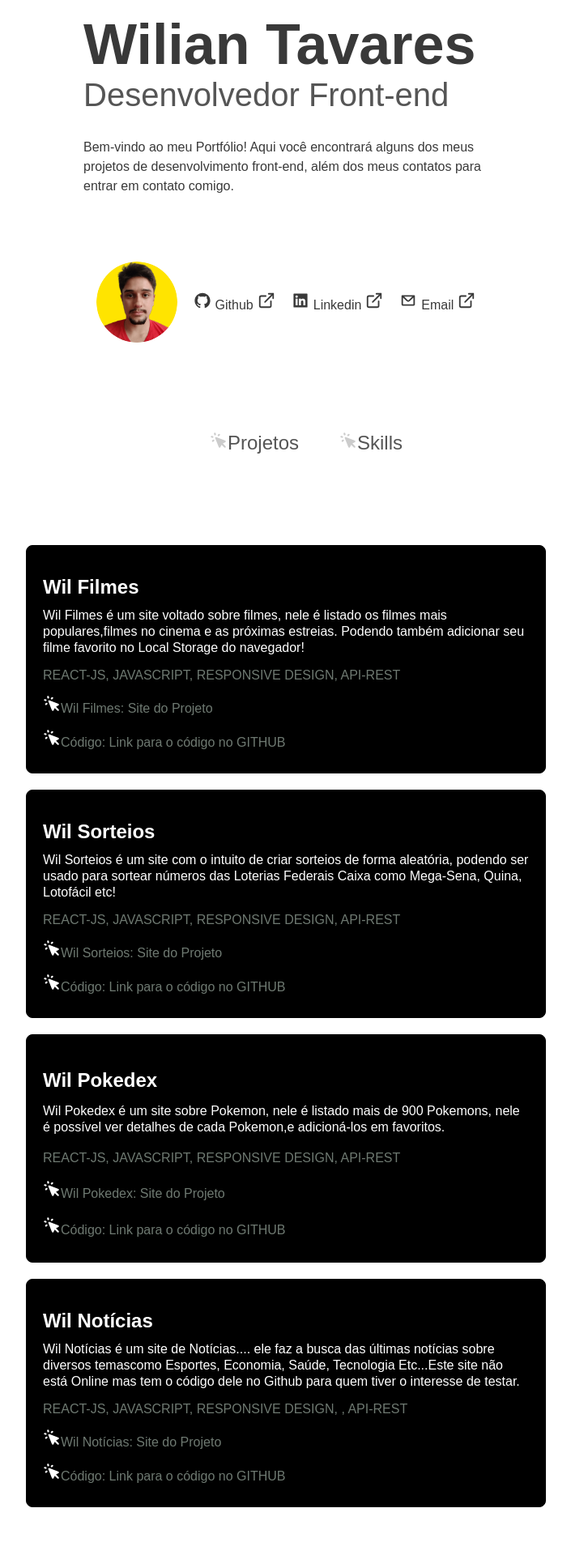
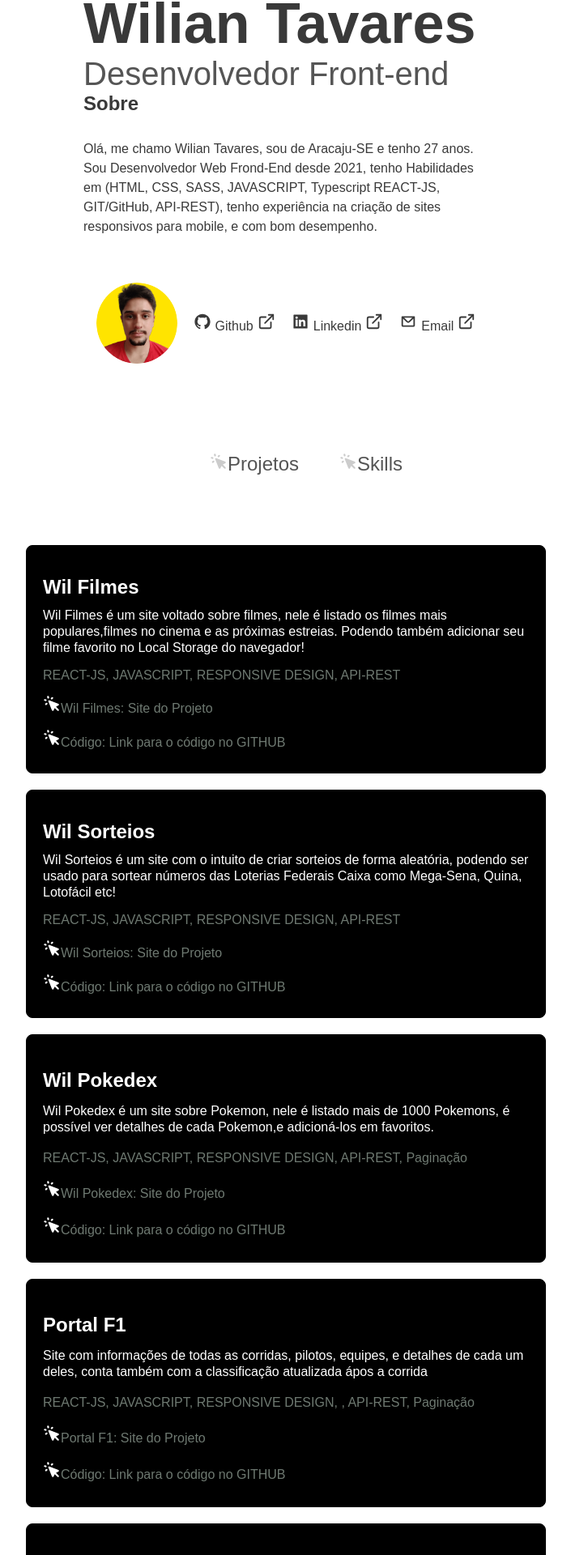
Before and after one commit to wilian-tavares/MyPortifolio, a React (Create React App) app: page / in a window 1280 px wide. Shown: the part 67-1987 px from the top of the page at 81% size, without its empty margins (287-992 px from the left). Built offline with nearby package versions, Linux system fonts and the light colour scheme.

Commit message:
Fix: modificação no Sobre/ e atualização de projetos

```diff
--- a/src/App.css
+++ b/src/App.css
@@ -128,6 +128,9 @@ body {
     width: 50%;
 }
 
+footer {
+    margin-bottom: 20px;
+}
 
 
 /* footer   */
--- a/src/App.js
+++ b/src/App.js
@@ -17,21 +17,23 @@ function App() {
           <div className='logo'>
             <h1>Wilian Tavares</h1>
             <span>Desenvolvedor Front-end</span>
+            <h2>Sobre</h2>
             <p>
-          Bem-vindo ao meu Portfólio! Aqui você encontrará alguns dos meus projetos de desenvolvimento front-end,
-          além dos meus contatos para entrar em contato comigo.
+              Olá, me chamo Wilian Tavares, sou de Aracaju-SE e tenho 27 anos. Sou Desenvolvedor Web Frond-End desde 2021,
+              tenho Habilidades em (HTML, CSS, SASS, JAVASCRIPT, Typescript REACT-JS, GIT/GitHub, API-REST),
+              tenho experiência na criação de sites responsivos para mobile, e com bom desempenho.
             </p>
           </div>
 
 
           <div className='footer'>
             <div className='links'>
-            <img src={Imagem} alt="Wilian.png"/>
+              <img src={Imagem} alt="Wilian.png" />
               <div className='areaLinks'>
                 <a href='https://github.com/wilian-tavares' target={'_blank'}>
                   <AiOutlineGithub size={22} color='#393939' />
                   <span>Github</span>
-                <FiExternalLink  size={22} color="#393939" />
+                  <FiExternalLink size={22} color="#393939" />
                 </a>
               </div>
 
@@ -44,7 +46,7 @@ function App() {
               </div>
 
               <div className='areaLinks'>
-              <a  href="mailto:wilian1910@gmail.com" target={'_blank'}>
+                <a href="mailto:wilian1910@gmail.com" target={'_blank'}>
                   <CgMail size={22} color="#393939" />
                   <span>Email</span>
                   <FiExternalLink size={22} color="#393939" />
@@ -71,13 +73,13 @@ function App() {
               <Card
                 projeto={'Wil Filmes'}
                 descricao={
-              "Wil Filmes é um site voltado sobre filmes, nele é listado os filmes mais populares,"+
+                  "Wil Filmes é um site voltado sobre filmes, nele é listado os filmes mais populares," +
                   "filmes no cinema e as próximas estreias. Podendo também adicionar seu filme favorito no Local Storage do navegador!"
                 }
 
                 conceitos={"REACT-JS, JAVASCRIPT, RESPONSIVE DESIGN, API-REST"}
 
-            icon={ <HiCursorClick size={22} color="#FFF" />}
+                icon={<HiCursorClick size={22} color="#FFF" />}
                 linkProjeto={"https://wilfilmes.netlify.app/"}
 
                 linkGithub={"https://github.com/wilian-tavares/Wil-Flix"}
@@ -90,9 +92,9 @@ function App() {
                 }
                 conceitos={"REACT-JS, JAVASCRIPT, RESPONSIVE DESIGN, API-REST"}
 
-            icon={ <HiCursorClick size={22} color="#FFF" />}
+                icon={<HiCursorClick size={22} color="#FFF" />}
 
-            linkProjeto={"https://wiliansorteios.netlify.app/"}
+                linkProjeto={"https://wilsorteios.netlify.app/"}
 
                 linkGithub={"https://github.com/wilian-tavares/Sorteios-React"}
               />
@@ -100,12 +102,12 @@ function App() {
               <Card
                 projeto={'Wil Pokedex'}
                 descricao={
-              "Wil Pokedex é um site sobre Pokemon, nele é listado mais de 900 Pokemons, nele é possível ver detalhes de cada Pokemon,"+
+                  "Wil Pokedex é um site sobre Pokemon, nele é listado mais de 1000 Pokemons,  é possível ver detalhes de cada Pokemon," +
                   "e adicioná-los em favoritos."
                 }
-            conceitos={"REACT-JS, JAVASCRIPT, RESPONSIVE DESIGN, API-REST"}
+                conceitos={"REACT-JS, JAVASCRIPT, RESPONSIVE DESIGN, API-REST, Paginação"}
 
-            icon={ <HiCursorClick size={22} color="#FFF" />}
+                icon={<HiCursorClick size={22} color="#FFF" />}
 
                 linkProjeto={"https://wilpokedex.netlify.app/"}
 
@@ -113,20 +115,33 @@ function App() {
               />
 
               <Card
-            projeto={'Wil Notícias'}
+                projeto={'Portal F1'}
                 descricao={
-              "Wil Notícias é um site de Notícias.... ele faz a busca das últimas notícias sobre diversos temas"+
-              "como Esportes, Economia, Saúde, Tecnologia Etc..." +
-              "Este site não está Online mas tem o código dele no Github para quem tiver o interesse de testar."
+                  "Site com informações de todas as corridas, pilotos, equipes, e detalhes de cada um deles, conta também com a classificação atualizada ápos a corrida"
                 }
 
-             conceitos={"REACT-JS, JAVASCRIPT, RESPONSIVE DESIGN, , API-REST"}
+                conceitos={"REACT-JS, JAVASCRIPT, RESPONSIVE DESIGN, , API-REST, Paginação"}
 
-             icon={ <HiCursorClick size={22} color="#FFF" />}
+                icon={<HiCursorClick size={22} color="#FFF" />}
 
-             linkProjeto={"https://github.com/wilian-tavares/Wil-Noticia"}
+                linkProjeto={"https://portalf1.netlify.app/"}
 
-             linkGithub={"https://github.com/wilian-tavares/Wil-Noticia"}
+                linkGithub={"https://github.com/wilian-tavares/Portal-F1"}
+              />
+
+<Card
+                projeto={'Wil Social Blog'}
+                descricao={
+                  "Site que simula uma rede social estática, onde todos os usuários, comentarios e posts são buscados de uma api"
+                }
+
+                conceitos={"REACT-JS, JAVASCRIPT, RESPONSIVE DESIGN, , API-REST, Paginação"}
+
+                icon={<HiCursorClick size={22} color="#FFF" />}
+
+                linkProjeto={"https://wilsocialblog.netlify.app/"}
+
+                linkGithub={"https://github.com/wilian-tavares/Social-Blog"}
               />
             </div>
           </section>
@@ -148,7 +163,7 @@ function App() {
                   </ul>
                 </nav>
               </div>
-          <div  className='cardSkills'>
+              <div className='cardSkills'>
                 <span>SOFT SKILLS</span>
                 <nav>
                   <ul>
@@ -156,11 +171,15 @@ function App() {
                     <li>Comunicação</li>
                     <li>Motivação</li>
                     <li>Vontade de aprender</li>
+                    <li>Trabalho em Equipe</li>
                   </ul>
                 </nav>
               </div>
             </div>
           </section>
+          <footer>
+            <strong>Wilian Tavares - Desenvolvedor Front-End</strong>
+          </footer>
         </div>
       </div>
     </div>
```
Lines whose indentation alone changed are shown as unchanged.
